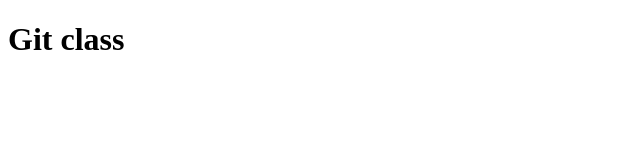
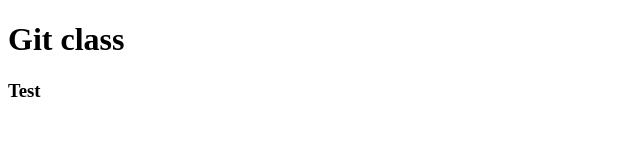
Before and after one commit to Nati1800/html-test-repository, a plain HTML site: page index.html in a window 1280 px wide. Shown: the full height of the page, 0-640 px from the left. Drawn offline with Linux system fonts and the light colour scheme.

Commit message:
changed file

```diff
--- a/index.html
+++ b/index.html
@@ -7,5 +7,12 @@
 </head>
 <body>
     <h1>Git class</h1>
+    <div>
+        <h3>
+            Test
+        </h3>
+    </div>
+
+
 </body>
 </html>
```
